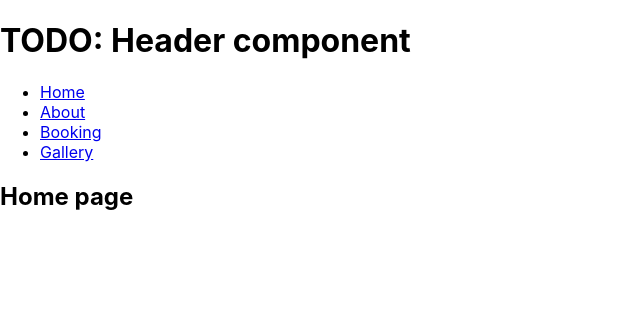
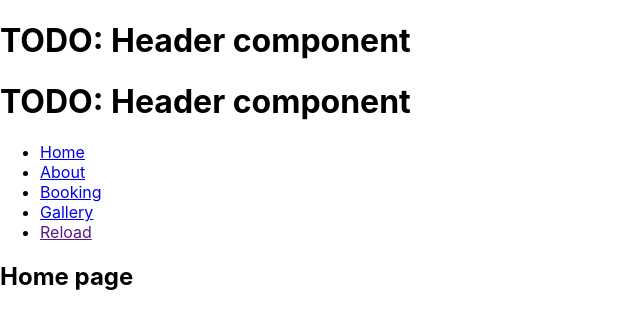
Before and after one commit to csengekulker/zold.studio, a React (Create React App) app: page / in a window 1280 px wide. Shown: the top 328 px of the page, without its empty margins (0-640 px from the left). Built offline with nearby package versions, Linux system fonts and the light colour scheme.

Commit message:
refactor

```diff
--- a/package.json
+++ b/package.json
@@ -8,7 +8,7 @@
     "@testing-library/user-event": "^13.5.0",
     "react": "^18.2.0",
     "react-dom": "^18.2.0",
-    "react-router-dom": "^6.4.3",
+    "react-router-dom": "^5.2.0",
     "react-scripts": "5.0.1",
     "web-vitals": "^2.1.4"
   },
--- a/src/App.js
+++ b/src/App.js
@@ -1,30 +1,31 @@
-import logo from './logo.svg';
 import './App.css';
-import { BrowserRouter as Router , Route, Switch, Link } from 'react-router-dom'
+import { BrowserRouter, Route, Switch, Link } from 'react-router-dom'
 import { Home, About, Gallery, Booking } from "./pages"
 
 function App() {
   return (
     <>
       <h1>TODO: Header component</h1>
+      <h1>TODO: Header component</h1>
 
-      <nav>
-        <ul>
-          <li><a href="/">Home</a></li>
-          <li><a href="/us">About</a></li>
-          <li><a href="/booking">Booking</a></li>
-          <li><a href="/gallery">Gallery</a></li>
-        </ul>
-      </nav>
+      <BrowserRouter>
+          <nav>
+            <ul>
+              <li><Link to='/'>Home</Link></li>
+              <li><Link to='/us'>About</Link></li>
+              <li><Link to='/booking'>Booking</Link></li>
+              <li><Link to='/gallery'>Gallery</Link></li>
+              <li><Link reloadDocument>Reload</Link></li>
+            </ul>
+          </nav>
+          <Switch>
+            <Route path='/' component={Home}/>
+            <Route path='/us' component={About}/>
+            <Route path='/booking' component={Booking}/>
+            <Route path='/gallery' component={Gallery}/>
+          </Switch>
 
-      <Router>
-        <Switch>
-          <Route path='/'><Home /></Route>
-          <Route path='/us'><About /></Route>
-          <Route path='/booking'><Booking /></Route>
-          <Route path='/gallery'><Gallery /></Route>
-        </Switch>
-      </Router>
+      </BrowserRouter>
 
     </>
 
```
Also changed, not shown: steps.txt, 2 other files (tests, documents, lock files or other folders).
